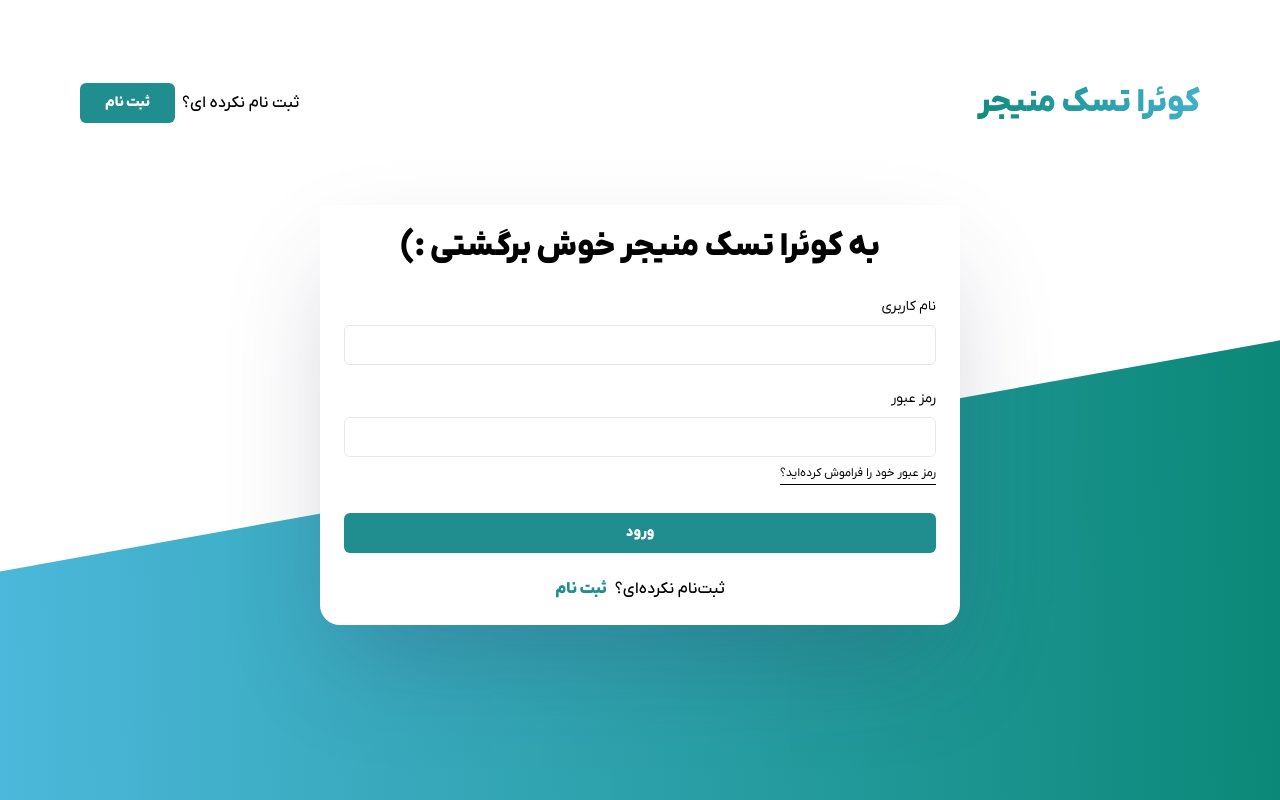
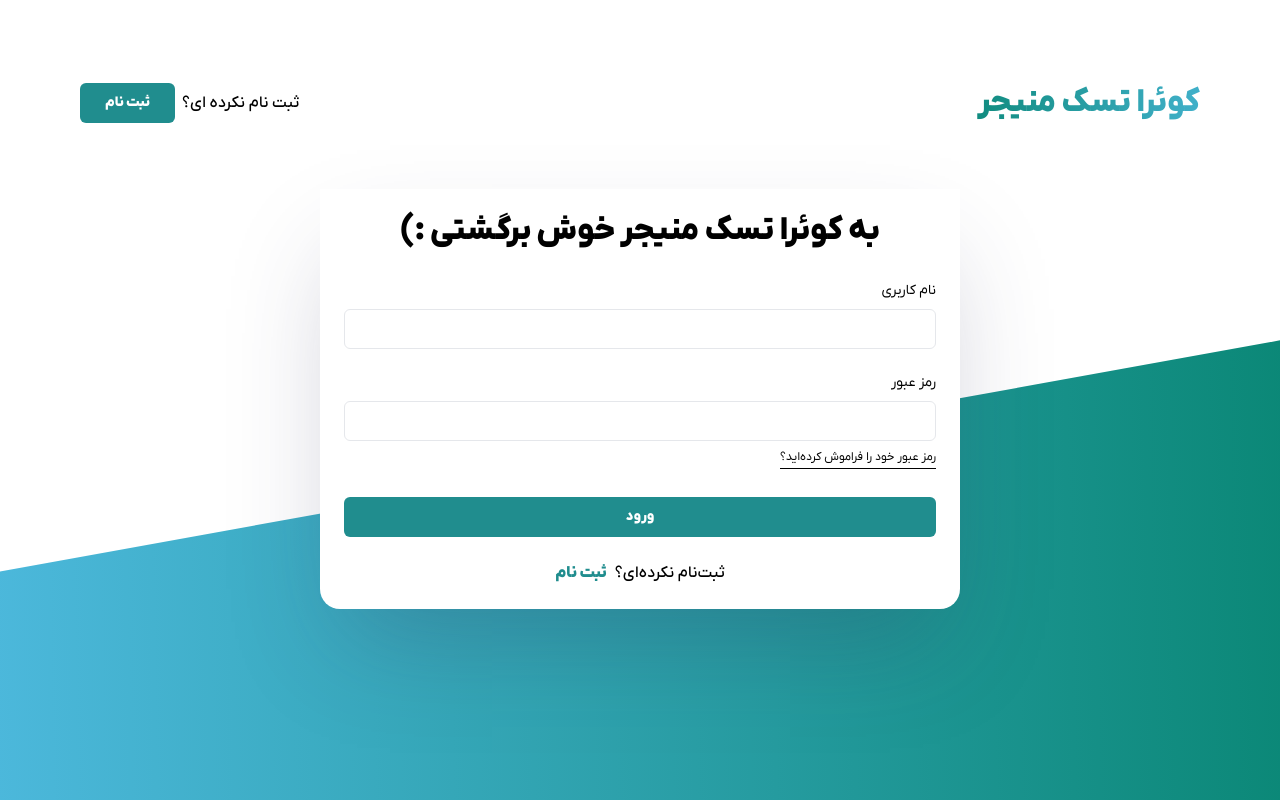
Before and after one commit to sarvishere/TaskManager, a React (Vite) app: page / in a window 1280 px wide. Built offline with nearby package versions, Linux system fonts and the light colour scheme.

Commit message:
refactor: added a negative margin to layout card

```diff
--- a/src/layout/AuthenticationLayout/index.tsx
+++ b/src/layout/AuthenticationLayout/index.tsx
@@ -28,7 +28,7 @@ const AuthenticationLayout: React.FC<IAuthenticationLayoutProps> = () => {
           </Link>
         </div>
       </header>
-      <section className="flex justify-center items-center z-50">
+      <section className="flex justify-center items-center z-50 -m-4">
         <Outlet />
       </section>
       <div className="authentication_bg absolute h-3/4 w-full bottom-0"></div>
```
